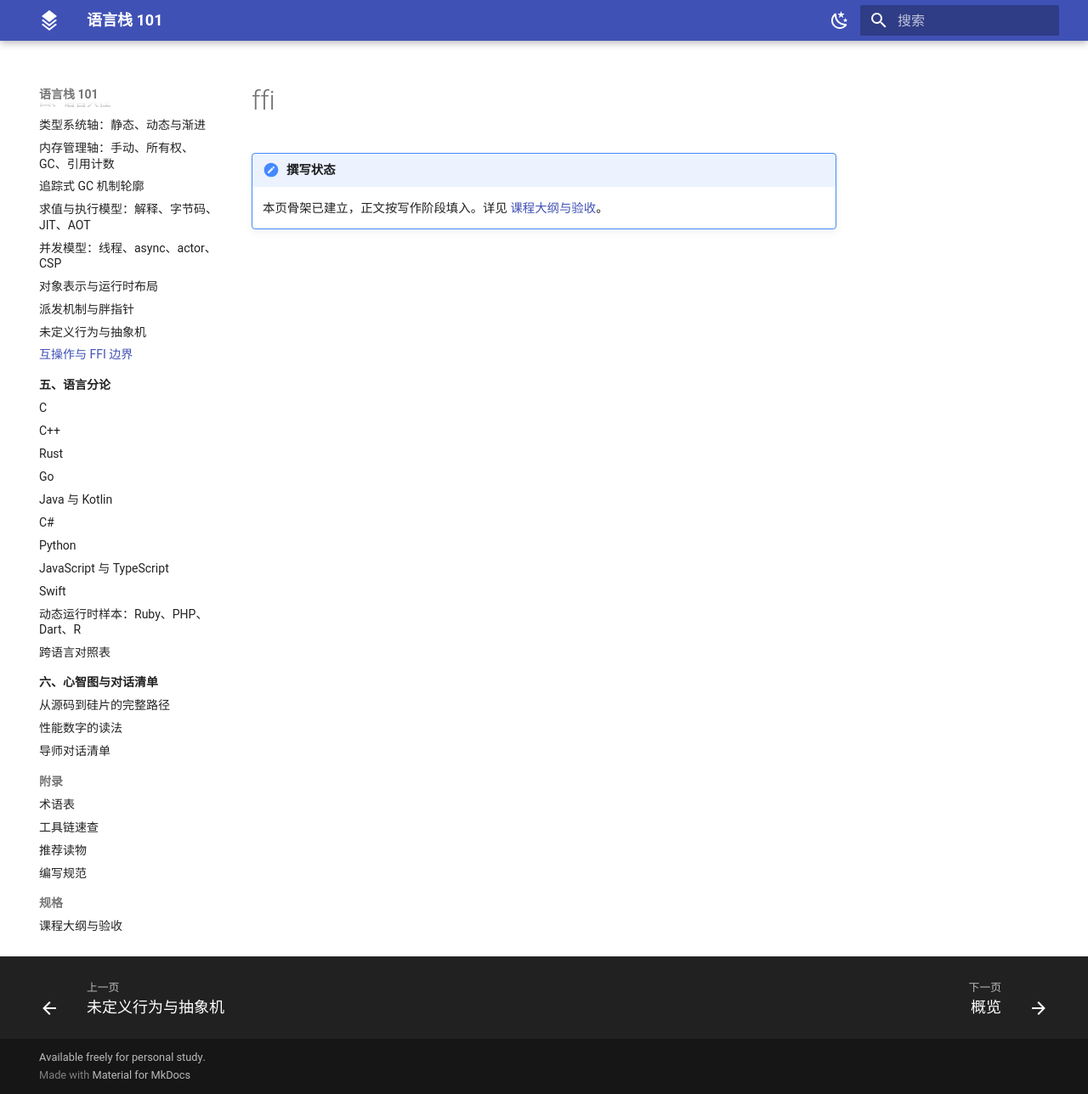
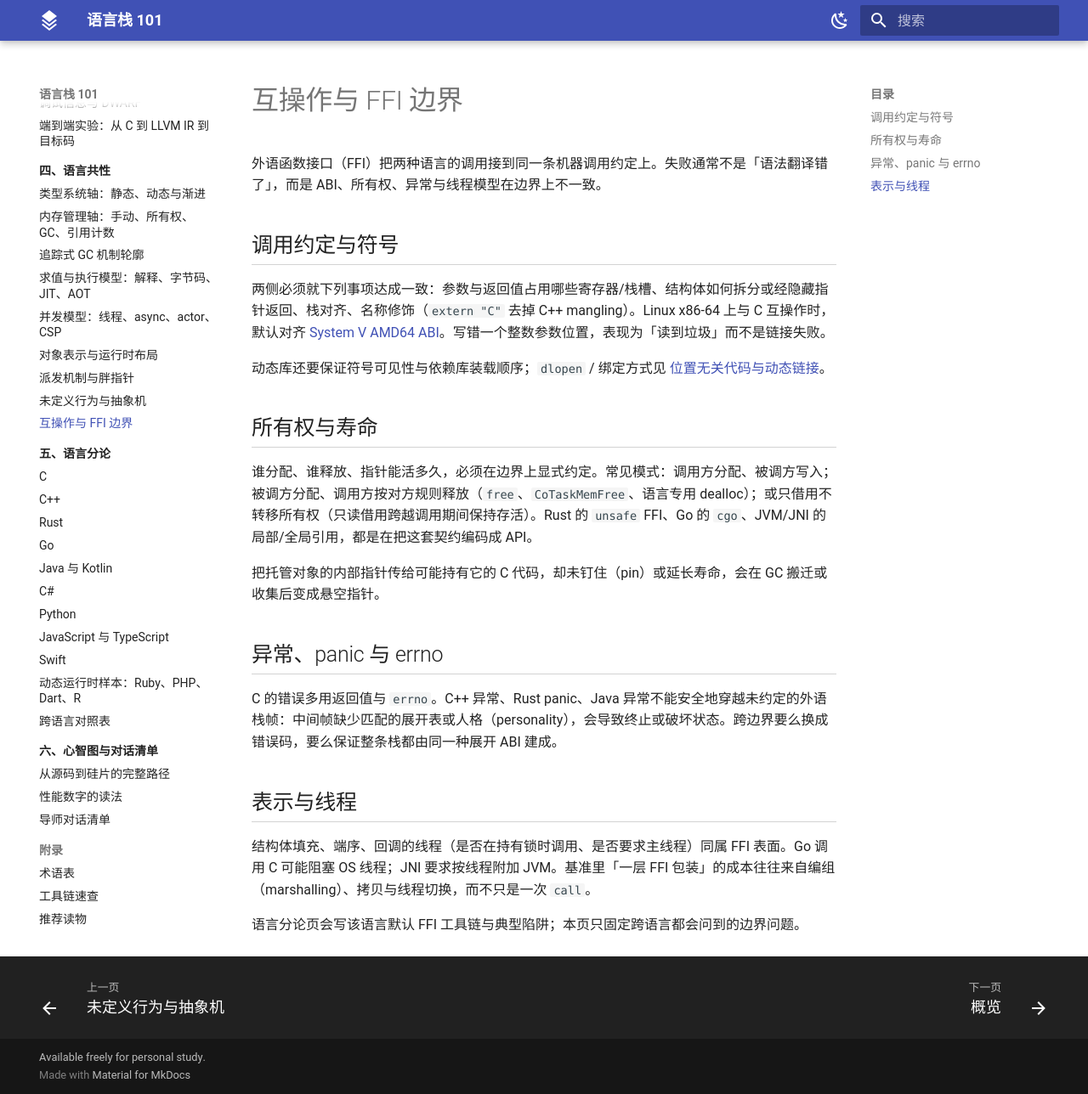
Before and after one commit to wangzh12023/langstack-101, an MkDocs documentation site: the page built from docs/ch04/ffi.md, in a window 1280 px wide and 1288 px high. Shown: the whole window at 85% size. Built offline with MkDocs 1.6.1 and Material for MkDocs 9.7.7, drawn with Linux system fonts in a browser that asks for light colours.

Commit message:
Add FFI boundary chapter covering ABI, ownership, and exceptions.
Co-authored-by: Cursor <cursoragent@cursor.com>

```diff
--- a/docs/ch04/ffi.md
+++ b/docs/ch04/ffi.md
@@ -1,5 +1,25 @@
-# ffi
+# 互操作与 FFI 边界
 
-!!! note "撰写状态"
+外语函数接口（FFI）把两种语言的调用接到同一条机器调用约定上。失败通常不是「语法翻译错了」，而是 ABI、所有权、异常与线程模型在边界上不一致。
 
-    本页骨架已建立，正文按写作阶段填入。详见 [课程大纲与验收](../Spec/outline.md)。
+## 调用约定与符号
+
+两侧必须就下列事项达成一致：参数与返回值占用哪些寄存器/栈槽、结构体如何拆分或经隐藏指针返回、栈对齐、名称修饰（`extern "C"` 去掉 C++ mangling）。Linux x86-64 上与 C 互操作时，默认对齐 [System V AMD64 ABI](../ch02/sysv-amd64-abi.md)。写错一个整数参数位置，表现为「读到垃圾」而不是链接失败。
+
+动态库还要保证符号可见性与依赖库装载顺序；`dlopen` / 绑定方式见 [位置无关代码与动态链接](../ch02/pic-dynamic.md)。
+
+## 所有权与寿命
+
+谁分配、谁释放、指针能活多久，必须在边界上显式约定。常见模式：调用方分配、被调方写入；被调方分配、调用方按对方规则释放（`free`、`CoTaskMemFree`、语言专用 dealloc）；或只借用不转移所有权（只读借用跨越调用期间保持存活）。Rust 的 `unsafe` FFI、Go 的 `cgo`、JVM/JNI 的局部/全局引用，都是在把这套契约编码成 API。
+
+把托管对象的内部指针传给可能持有它的 C 代码，却未钉住（pin）或延长寿命，会在 GC 搬迁或收集后变成悬空指针。
+
+## 异常、panic 与 errno
+
+C 的错误多用返回值与 `errno`。C++ 异常、Rust panic、Java 异常不能安全地穿越未约定的外语栈帧：中间帧缺少匹配的展开表或人格（personality），会导致终止或破坏状态。跨边界要么换成错误码，要么保证整条栈都由同一种展开 ABI 建成。
+
+## 表示与线程
+
+结构体填充、端序、回调的线程（是否在持有锁时调用、是否要求主线程）同属 FFI 表面。Go 调用 C 可能阻塞 OS 线程；JNI 要求按线程附加 JVM。基准里「一层 FFI 包装」的成本往往来自编组（marshalling）、拷贝与线程切换，而不只是一次 `call`。
+
+语言分论页会写该语言默认 FFI 工具链与典型陷阱；本页只固定跨语言都会问到的边界问题。
```
